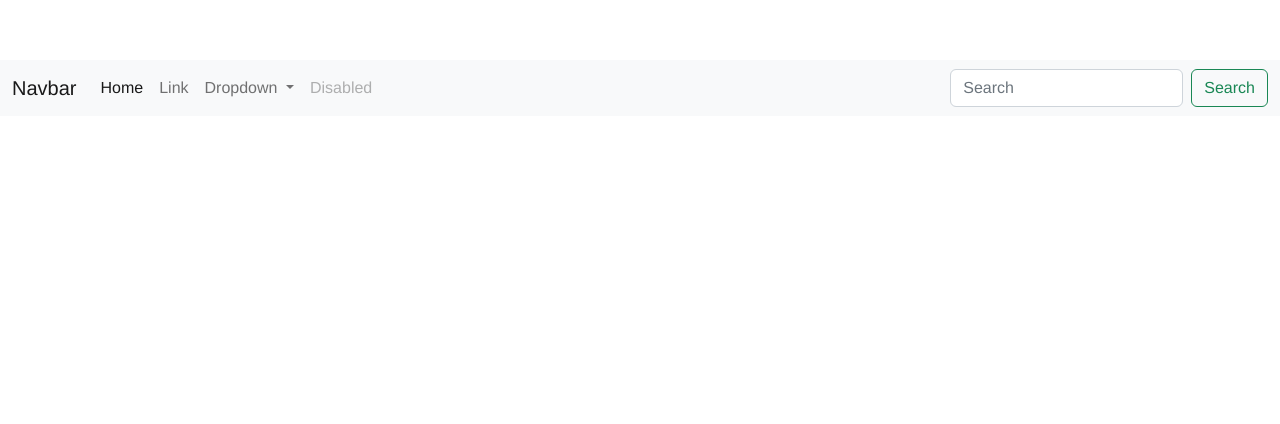
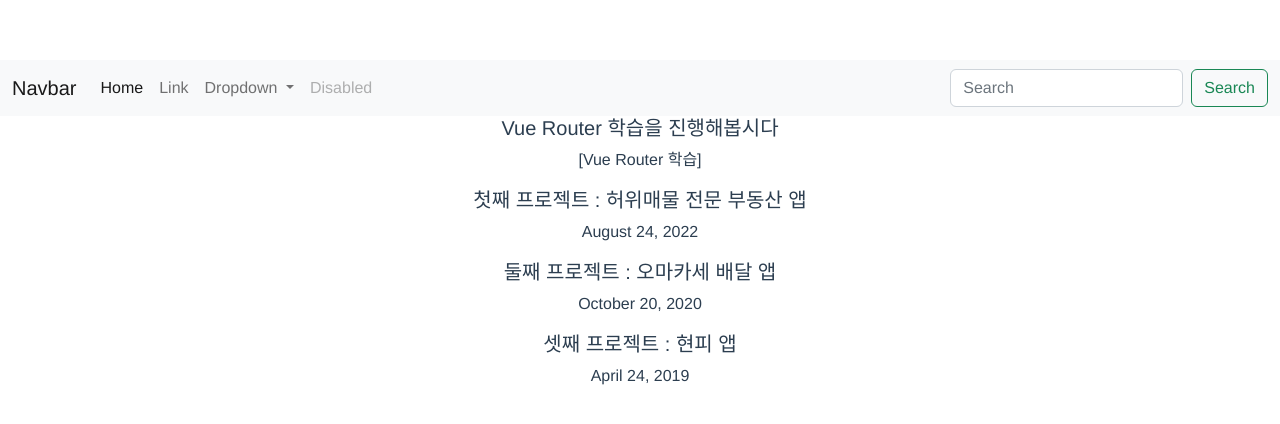
Before and after one commit to jhhan00/vueBlog, a Vue app: page / in a window 1280 px wide. Shown: the top 424 px of the page. Built offline with nearby package versions, Linux system fonts and the light colour scheme.

Commit message:
블로그처럼 보이게 데이터 세팅

```diff
--- a/src/App.vue
+++ b/src/App.vue
@@ -35,14 +35,32 @@
       </div>
     </div>
   </nav>
+
+  <div class="container">
+    <h5>Vue Router 학습을 진행해봅시다</h5>
+    <p>[Vue Router 학습]</p>
+  </div>
+
+  <List :blogPosts="blogPosts"></List>
+
 </template>
 
 <script>
 
+import List from './components/List.vue';
+
+import posts from './assets/posts.js';
+
 export default {
   name: 'App',
   components: {
-  }
+    List
+  },
+  data() {
+    return {
+      blogPosts : posts,
+    }
+  },
 }
 </script>
 
--- /dev/null
+++ b/src/assets/posts.js
@@ -0,0 +1,20 @@
+export default [
+    {
+      title : '첫째 프로젝트 : 허위매물 전문 부동산 앱',
+      content : 'Vue를 이용하면 비누같이 매끈한 앱을 만들 수 있습니다',
+      date : 'August 24, 2022',
+      number : 0
+    },
+    {
+      title : '둘째 프로젝트 : 오마카세 배달 앱',
+      content : '음식이 아니라 셰프를 직접 배달해드립니다',
+      date : 'October 20, 2020',
+      number : 1
+    },
+    {
+      title : '셋째 프로젝트 : 현피 앱',
+      content : '거리를 설정하면 가장 가까운 파이터를 소개해드려요! 서로 싸워보세요',
+      date : 'April 24, 2019',
+      number : 2
+    }
+  ]
--- /dev/null
+++ b/src/components/List.vue
@@ -0,0 +1,27 @@
+<template>
+  <div>
+    <h5>{{ blogPosts[0].title }}</h5>
+    <p>{{ blogPosts[0].date }}</p>
+  </div>
+  <div>
+    <h5>{{ blogPosts[1].title }}</h5>
+    <p>{{ blogPosts[1].date }}</p>
+  </div>
+  <div>
+    <h5>{{ blogPosts[2].title }}</h5>
+    <p>{{ blogPosts[2].date }}</p>
+  </div>
+</template>
+
+<script>
+export default {
+    name : 'BlogPostList',
+    props : {
+        blogPosts : Array,
+    },
+}
+</script>
+
+<style>
+
+</style>
```
